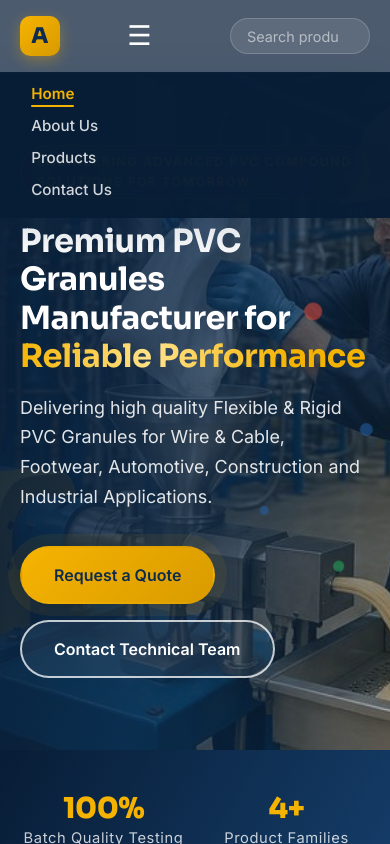
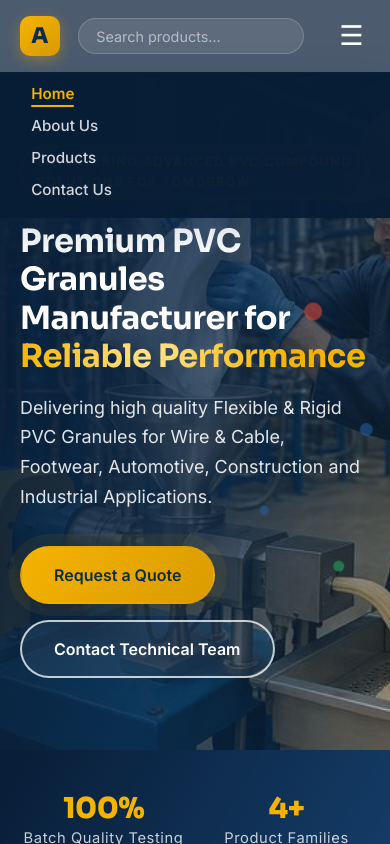
Before and after one commit to sainath31/hygran-polymers, a React (Vite) app: page / in a window 390 px wide. Both pictures are taken after a click on the button "Toggle menu". Shown: the top 844 px of the page. Built offline with nearby package versions, Linux system fonts and the light colour scheme.

Commit message:
Navbar: center search bar, hamburger at extreme right
Desktop: brand left, search centered, nav links right.
Mobile: brand left, search centered, hamburger extreme right.
Search input now fills its container with gold focus ring; results
dropdown anchors to the search width.

```diff
--- a/src/App.css
+++ b/src/App.css
@@ -66,7 +66,6 @@
   display: flex;
   gap: 0.35rem;
   list-style: none;
-  margin-left: auto;
 }
 
 .nav-links a {
@@ -107,14 +106,22 @@
   font-weight: 600;
 }
 
-/* Search */
+/* Search (centered between brand and nav) */
+.nav-center {
+  flex: 1;
+  display: flex;
+  justify-content: center;
+  min-width: 0;
+}
+
 .nav-search {
   position: relative;
+  width: min(320px, 100%);
 }
 
 .nav-search input {
-  width: 190px;
-  padding: 0.55rem 1rem;
+  width: 100%;
+  padding: 0.55rem 1.1rem;
   border-radius: 999px;
   border: 1px solid rgba(255, 255, 255, 0.18);
   background: rgba(255, 255, 255, 0.1);
@@ -122,7 +129,7 @@
   font-size: 0.9rem;
   font-family: var(--font-body);
   outline: none;
-  transition: background 0.25s, width 0.35s var(--ease-out), color 0.25s;
+  transition: background 0.25s, border-color 0.25s, color 0.25s, box-shadow 0.25s;
 }
 
 .nav-search input::placeholder {
@@ -132,14 +139,15 @@
 .nav-search input:focus {
   background: #fff;
   color: var(--color-ink);
-  width: 230px;
+  border-color: var(--color-accent);
+  box-shadow: 0 0 0 3px rgba(245, 179, 1, 0.25);
 }
 
 .search-results {
   position: absolute;
   top: calc(100% + 8px);
+  left: 0;
   right: 0;
-  width: 290px;
   background: #fff;
   border-radius: var(--radius);
   box-shadow: var(--shadow-lg);
@@ -169,12 +177,18 @@
 
 .nav-toggle {
   display: none;
-  margin-left: auto;
   background: none;
   border: none;
   color: #fff;
   font-size: 1.7rem;
   cursor: pointer;
+  padding: 0.2rem 0.4rem;
+  border-radius: 8px;
+  transition: background 0.25s;
+}
+
+.nav-toggle:hover {
+  background: rgba(255, 255, 255, 0.1);
 }
 
 /* ===================== Hero ===================== */
@@ -1232,13 +1246,12 @@
     animation: riseIn 0.35s var(--ease-out) both;
   }
 
-  .nav-search {
-    margin-left: auto;
+  .nav-center {
+    padding: 0 0.4rem;
   }
 
-  .nav-search input,
-  .nav-search input:focus {
-    width: 140px;
+  .nav-search {
+    width: min(260px, 100%);
   }
 }
 
--- a/src/components/Navbar.jsx
+++ b/src/components/Navbar.jsx
@@ -39,37 +39,7 @@ function Navbar() {
           </span>
         </Link>
 
-        <button
-          type="button"
-          className="nav-toggle"
-          aria-label="Toggle menu"
-          onClick={() => setMenuOpen((o) => !o)}
-        >
-          ☰
-        </button>
-
-        <nav>
-          <ul
-            className={`nav-links${menuOpen ? ' open' : ''}`}
-            onClick={() => setMenuOpen(false)}
-          >
-            <li>
-              <NavLink to="/" end>
-                Home
-              </NavLink>
-            </li>
-            <li>
-              <NavLink to="/about">About Us</NavLink>
-            </li>
-            <li>
-              <NavLink to="/products">Products</NavLink>
-            </li>
-            <li>
-              <NavLink to="/contact">Contact Us</NavLink>
-            </li>
-          </ul>
-        </nav>
-
+        <div className="nav-center">
           <div className="nav-search">
             <input
               type="search"
@@ -100,6 +70,39 @@ function Navbar() {
             )}
           </div>
         </div>
+
+        <nav>
+          <ul
+            className={`nav-links${menuOpen ? ' open' : ''}`}
+            onClick={() => setMenuOpen(false)}
+          >
+            <li>
+              <NavLink to="/" end>
+                Home
+              </NavLink>
+            </li>
+            <li>
+              <NavLink to="/about">About Us</NavLink>
+            </li>
+            <li>
+              <NavLink to="/products">Products</NavLink>
+            </li>
+            <li>
+              <NavLink to="/contact">Contact Us</NavLink>
+            </li>
+          </ul>
+        </nav>
+
+        <button
+          type="button"
+          className="nav-toggle"
+          aria-label="Toggle menu"
+          aria-expanded={menuOpen}
+          onClick={() => setMenuOpen((o) => !o)}
+        >
+          ☰
+        </button>
+      </div>
     </header>
   )
 }
```
Lines whose indentation alone changed are shown as unchanged.
